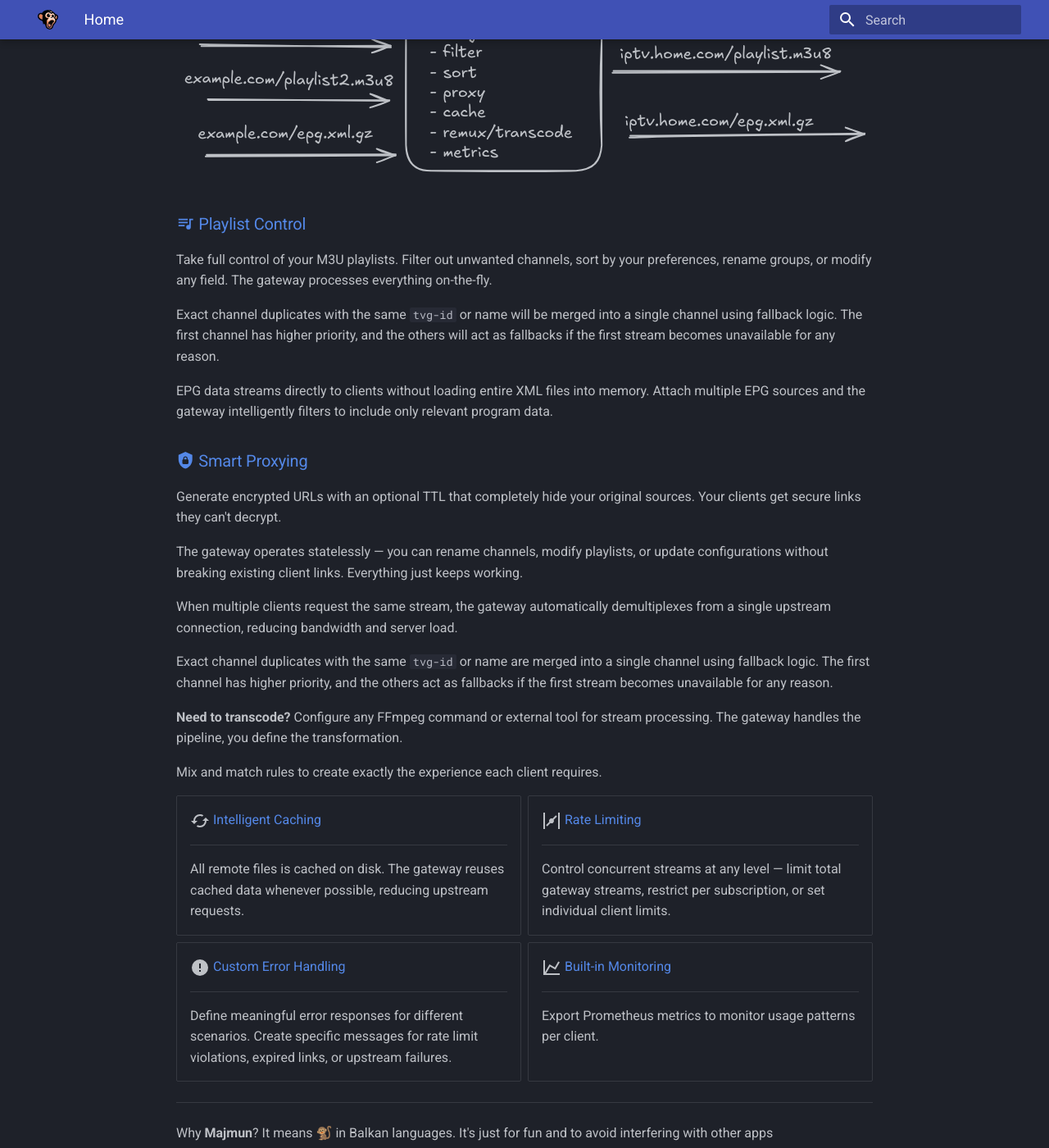
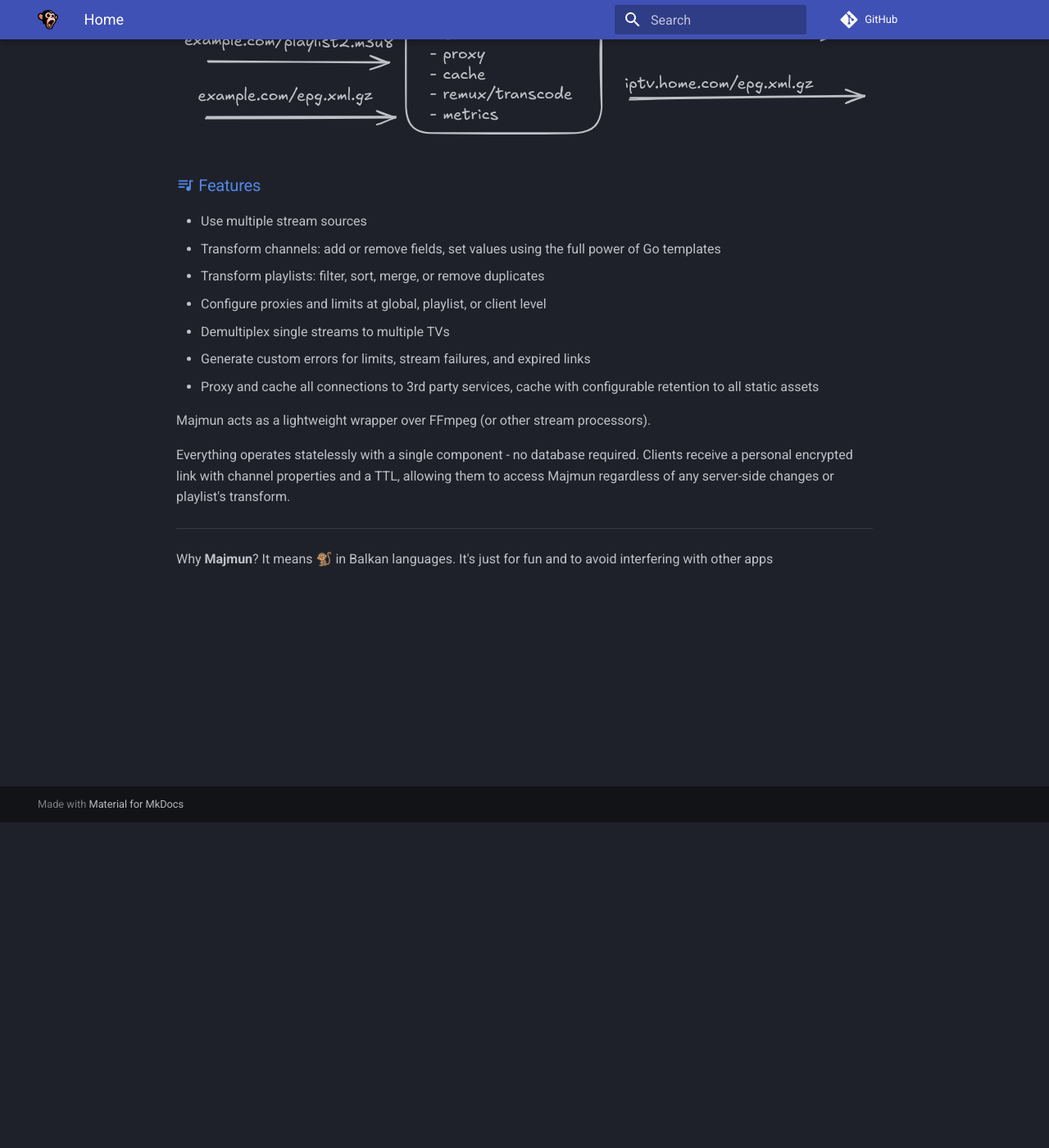
Before and after one commit to mazzz1y/iptv-gateway, an MkDocs documentation site: the page built from docs/index.md, in a window 1280 px wide and 1400 px high, scrolled down 397 px. Shown: the whole window at 82% size. Built offline with MkDocs 1.6.1 and Material for MkDocs 9.7.7, drawn with Linux system fonts in a browser that asks for light colours; comment, search, counter and statistics services are not loaded; some of the changed text lies outside the part shown.

Commit message:
docs: update

```diff
--- a/docs/index.md
+++ b/docs/index.md
@@ -28,58 +28,19 @@ hide:
 
 ![Diagram](./assets/diagram.svg)
 
-### :material-playlist-music: Playlist Control
+### :material-playlist-music: Features
 
-Take full control of your M3U playlists. Filter out unwanted channels, sort by your preferences, rename groups, or
-modify any field. The gateway processes everything on-the-fly.
+* Use multiple stream sources
+* Transform channels: add or remove fields, set values using the full power of Go templates
+* Transform playlists: filter, sort, merge, or remove duplicates
+* Configure proxies and limits at global, playlist, or client level
+* Demultiplex single streams to multiple TVs
+* Generate custom errors for limits, stream failures, and expired links
+* Proxy and cache all connections to 3rd party services, cache with configurable retention to all static assets
 
-Exact channel duplicates with the same `tvg-id` or name will be merged into a single channel using fallback logic. The first channel has higher priority, and the others will act as fallbacks if the first stream becomes unavailable for any reason.
+Majmun acts as a lightweight wrapper over FFmpeg (or other stream processors).
 
-EPG data streams directly to clients without loading entire XML files into memory. Attach multiple EPG sources and the
-gateway intelligently filters to include only relevant program data.
-
-### :material-shield-lock: Smart Proxying
-
-Generate encrypted URLs with an optional TTL that completely hide your original sources. Your clients get secure links they can't decrypt.
-
-The gateway operates statelessly — you can rename channels, modify playlists, or update configurations without breaking existing client links. Everything just keeps working.
-
-When multiple clients request the same stream, the gateway automatically demultiplexes from a single upstream connection, reducing bandwidth and server load.
-
-Exact channel duplicates with the same `tvg-id` or name are merged into a single channel using fallback logic. The first channel has higher priority, and the others act as fallbacks if the first stream becomes unavailable for any reason.
-
-**Need to transcode?** Configure any FFmpeg command or external tool for stream processing. The gateway handles the
-pipeline, you define the transformation.
-
-Mix and match rules to create exactly the experience each client requires.
-
-<div class="grid cards" markdown>
-
-- :material-cached:{ .lg .middle } [Intelligent Caching](config/cache.md)
-
-    ---
-
-    All remote files is cached on disk. The gateway reuses cached data whenever possible, reducing upstream requests.
-
-- :material-valve:{ .lg .middle } [Rate Limiting](config/proxy.md)
-
-    ---
-
-    Control concurrent streams at any level — limit total gateway streams, restrict per subscription, or set individual client limits.
-
-- :material-alert-circle:{ .lg .middle } [Custom Error Handling](config/proxy.md)
-
-    ---
-
-    Define meaningful error responses for different scenarios. Create specific messages for rate limit violations, expired links, or upstream failures.
-
-- :material-chart-line:{ .lg .middle } [Built-in Monitoring](metrics.md)
-
-    ---
-
-    Export Prometheus metrics to monitor usage patterns per client.
-
-</div>
+Everything operates statelessly with a single component - no database required. Clients receive a personal encrypted link with channel properties and a TTL, allowing them to access Majmun regardless of any server-side changes or playlist's transform.
 
 ---
 
--- a/docs/overrides/main.html
+++ /dev/null
@@ -1,5 +0,0 @@
-{% extends "base.html" %}
-
-{% block announce %}
-    ⚠️ This project is currently under construction. Some features might be unstable or incomplete.
-{% endblock %}
--- a/mkdocs.yml
+++ b/mkdocs.yml
@@ -1,10 +1,10 @@
 site_name: Majmun
 site_url: https://mazzz1y.github.io/majmun
+repo_url: https://github.com/mazzz1y/majmun
 theme:
   name: material
   logo: assets/logo.svg
   favicon: assets/logo.svg
-  custom_dir: docs/overrides
   palette:
     scheme: slate
   features:
@@ -29,6 +29,7 @@ markdown_extensions:
 
 nav:
   - Home: index.md
+  - Install: install.md
   - Configuration:
       - Overview: config.md
       - Logs: config/logs.md
```
Also changed, not shown: README.md (+1 -12 lines), docs/config/proxy.md (+12 -3 lines), docs/examples.md (+2 -0 lines), docs/install.md (added, +35 -0 lines), docs/metrics.md (+3 -2 lines).
